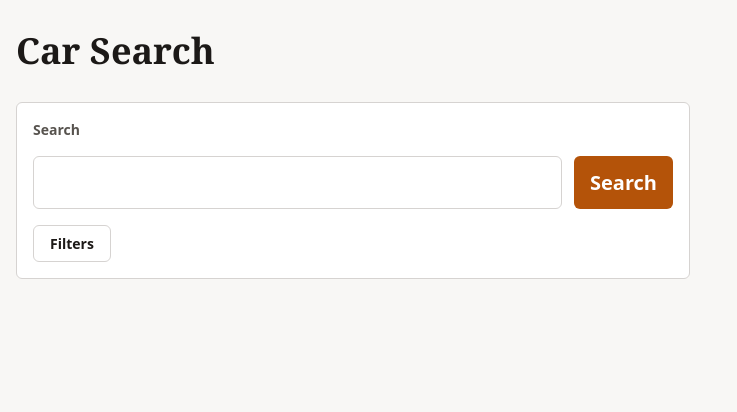
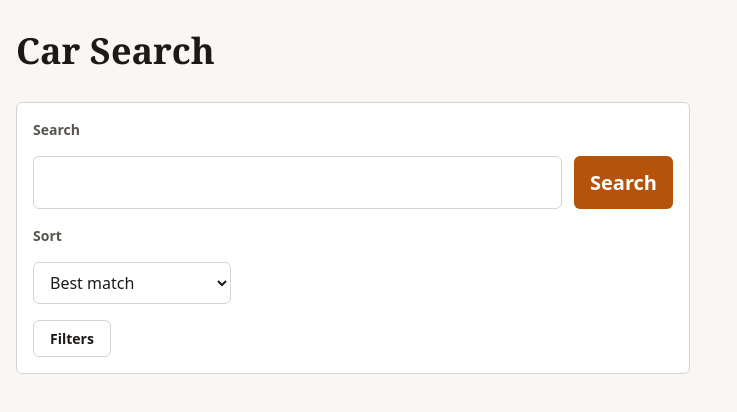
Before and after one commit to bloiko/car-searcher, a SvelteKit app in the folder frontend/: page / in a window 1280 px wide. Shown: the top 412 px of the page, without its empty margins (0-737 px from the left). Built offline with nearby package versions, Linux system fonts and the light colour scheme.

Commit message:
Add sort dropdown (Best match / Price / Mileage) to search UI
BOH-17: sort value included as a top-level request field when set,
omitted for the default "Best match" relevance ranking.

```diff
--- a/frontend/src/routes/+page.svelte
+++ b/frontend/src/routes/+page.svelte
@@ -15,6 +15,7 @@
 	let yearMin = $state('');
 	let mileageMax = $state('');
 	let make = $state('');
+	let sort = $state('');
 	let results = $state<CarResult[] | null>(null);
 	let loading = $state(false);
 	let error = $state('');
@@ -58,6 +59,7 @@
 			if (Object.keys(filters).length > 0) {
 				requestBody.filters = filters;
 			}
+			if (sort !== '') requestBody.sort = sort;
 
 			const response = await fetch('http://localhost:8080/api/cars/search', {
 				method: 'POST',
@@ -88,6 +90,13 @@
 		<input id="search-input" class="search-input" type="text" bind:value={query} />
 		<button type="submit" class="search-submit">Search</button>
 	</div>
+
+	<label for="sort-select" class="sort-label">Sort</label>
+	<select id="sort-select" class="sort-select" bind:value={sort}>
+		<option value="">Best match</option>
+		<option value="price_asc">Price: low to high</option>
+		<option value="mileage_asc">Mileage: low to high</option>
+	</select>
 
 	<button
 		type="button"
@@ -313,6 +322,24 @@
 		font-size: var(--text-lg);
 	}
 
+	.sort-label {
+		align-self: flex-start;
+	}
+
+	.sort-select {
+		align-self: flex-start;
+		font-family: var(--font-body);
+		font-size: var(--text-base);
+		color: var(--color-text);
+		background-color: var(--color-surface);
+		border: 1px solid var(--color-border);
+		border-radius: var(--radius);
+		padding-top: var(--space-2);
+		padding-bottom: var(--space-2);
+		padding-left: var(--space-3);
+		padding-right: var(--space-3);
+	}
+
 	.filters-toggle {
 		align-self: flex-start;
 		font-size: var(--text-sm);
```
Also changed, not shown: 1 other file (tests, documents, lock files or other folders).
